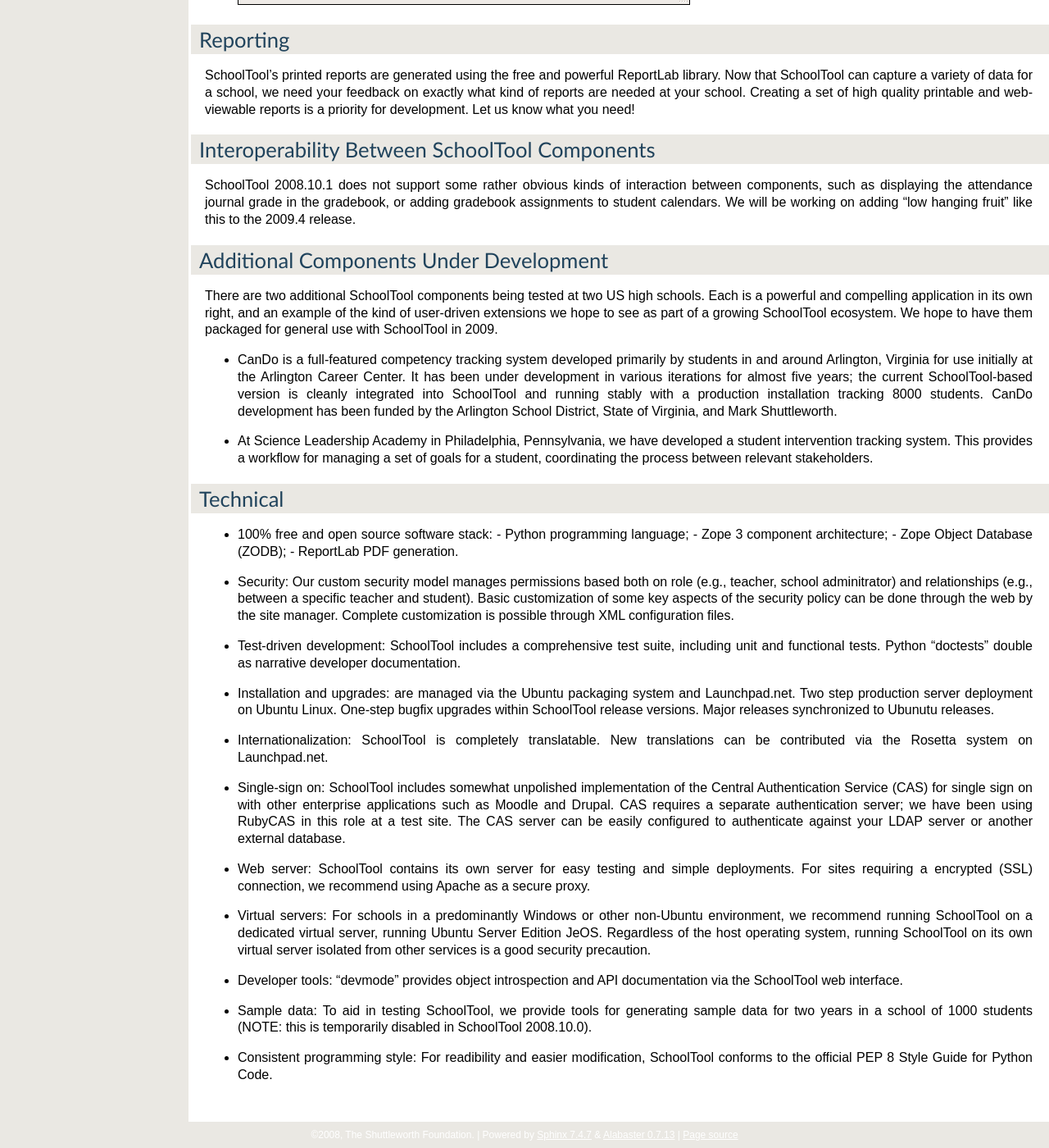
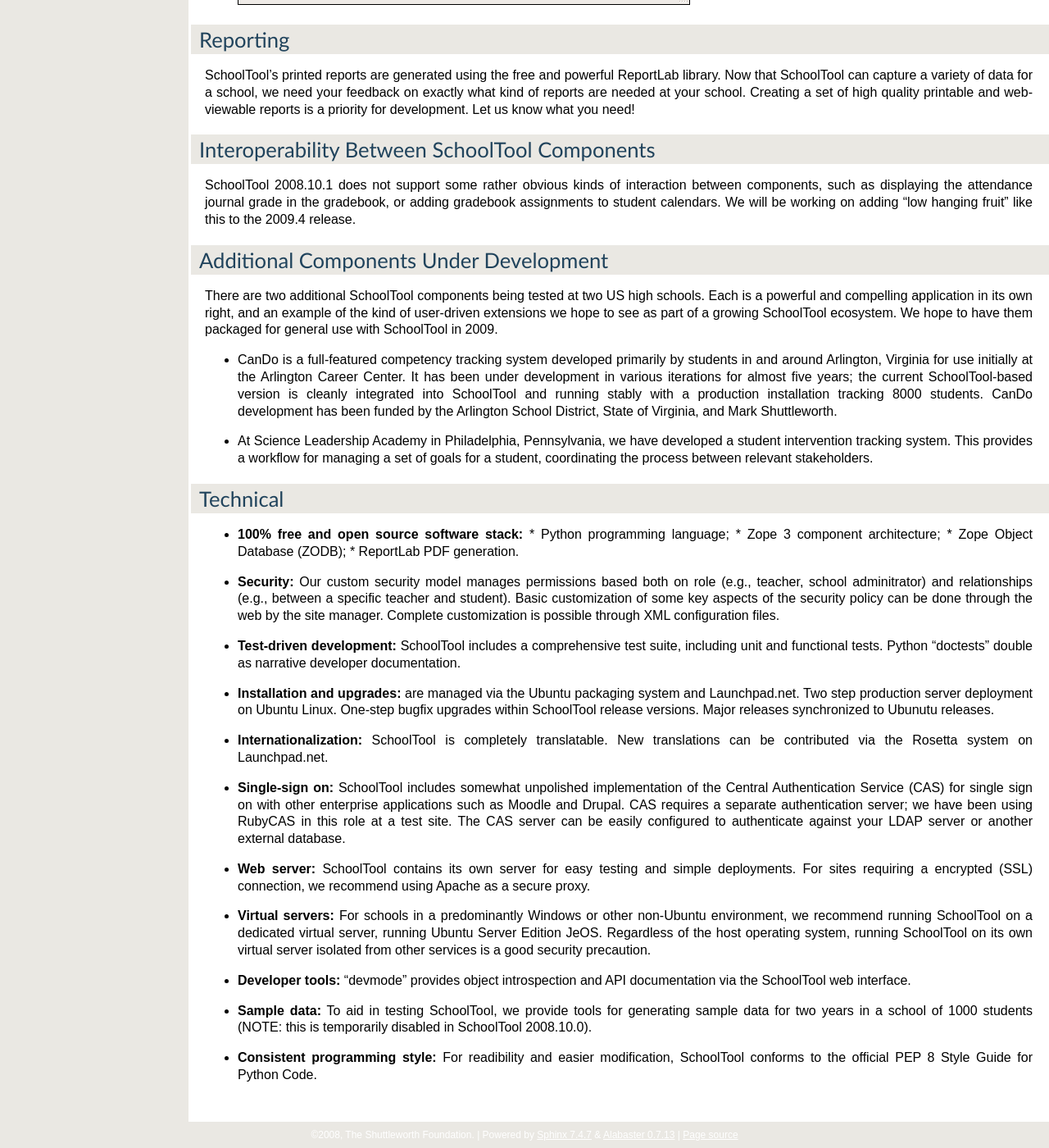
Before and after one commit to schooltool-project/schooltool-book, a Sphinx documentation site: the page built from source/intrepid-features.rst, in a window 1280 px wide and 1400 px high, scrolled down 4365 px. Shown: the whole window at 82% size. Built offline with Sphinx 7.4.7, drawn with Linux system fonts in a browser that asks for light colours; some of the changed text lies outside the part shown.

```diff
--- a/source/index.rst
+++ b/source/index.rst
@@ -1,6 +1,3 @@
-.. SchoolTool User's Guide documentation master file, created by sphinx-quickstart on Wed Apr 30 14:02:38 2008.
-   You can adapt this file completely to your liking, but it should at least
-   contain the root `toctree` directive.
 
 The SchoolTool Book
 ===================
@@ -16,3 +13,4 @@ Contents:
    administrators
    users
    developers
+   about
--- a/source/install.rst
+++ b/source/install.rst
@@ -36,6 +36,8 @@ For the forseeable future we are only supporting deployment on `Ubuntu Linux <ht
 
    Either type ``sudo apt-get install schooltool-2008`` in a terminal (and answer "y" to the subsequent questions), or in Synaptic search for "schooltool-2008", select it for installation, and hit **Apply**.
 
+   Note that on intrepid schooltool-2008 does not seem to show up in the initial search on Synaptic, so you should use the terminal method.
+
    If all goes well, many, many small Zope components will be installed and you'll have a SchoolTool server running on http://localhost:7080.  If that doesn't work, try http://127.0.0.1
 
    **The login is "manager" and the default password is "schooltool".**
--- a/source/intrepid-features.rst
+++ b/source/intrepid-features.rst
@@ -17,17 +17,17 @@ Currently, the primary deployment strategy for SchoolTool is for one server inst
 School Model
 ------------
 
-* Persons: Default roles for people are students, teachers, school administrators, and site administrators (technical).  Parent access is planned for future releases.  People can be imported and exported from text files.  By design all people can log in, but currently our development focus has been on teacher and administrator views.  If people are not assigned passwords, they cannot log in.
+* **Persons:** Default roles for people are students, teachers, school administrators, and site administrators (technical).  Parent access is planned for future releases.  People can be imported and exported from text files.  By design all people can log in, but currently our development focus has been on teacher and administrator views.  If people are not assigned passwords, they cannot log in.
 
-* Groups: Create arbitrary groups of people representing school organizations, clubs, teams, etc.  Group rosters can be imported from text files.
+* **Groups:** Create arbitrary groups of people representing school organizations, clubs, teams, etc.  Group rosters can be imported from text files.
 
-* Courses and sections: Courses define blocks of curriculum; e.g., 1st grade Math, 9th grade English.  Sections are the groupings of teachers and students working on a course; e.g., Mr. Hoffman's 9:30 Algebra I class, Fall 2009 semester.  Courses and sections can be imported from text files.
+* **Courses and sections:** Courses define blocks of curriculum; e.g., 1st grade Math, 9th grade English.  Sections are the groupings of teachers and students working on a course; e.g., Mr. Hoffman's 9:30 Algebra I class, Fall 2009 semester.  Courses and sections can be imported from text files.
 
-* Years and terms: Years are the longest block of time in SchoolTool.  The transition between years represents a regular point of significant reorganization within the school; e.g., when most students are promoted, teachers hired, etc.).  Terms define when sections begin and end.
+* **Years and terms:** Years are the longest block of time in SchoolTool.  The transition between years represents a regular point of significant reorganization within the school; e.g., when most students are promoted, teachers hired, etc.).  Terms define when sections begin and end.
 
-* Timetables: Timetables define when sections meet during the week.  This is the school's "bell schedule."  SchoolTool handles simple timetables; e.g., classes meet the same time every day; and many complex ones, such as rotating schedules and schedules with different start and end times on different days of the week.  SchoolTool does not currently generate class rosters or automatically schedule sections into rooms and times.  It tracks the timetables you enter or import.
+* **Timetables:** Timetables define when sections meet during the week.  This is the school's "bell schedule."  SchoolTool handles simple timetables; e.g., classes meet the same time every day; and many complex ones, such as rotating schedules and schedules with different start and end times on different days of the week.  SchoolTool does not currently generate class rosters or automatically schedule sections into rooms and times.  It tracks the timetables you enter or import.
 
-* Resources: SchoolTool allows you to manage and track shared resources.  These are divided into "locations" and "resources," with further user-created types such as "classrooms" or "projectors."  Each has additional meta-data, such as the seating capacity of a location.  Resources can be imported from a text file.
+* **Resources:** SchoolTool allows you to manage and track shared resources.  These are divided into "locations" and "resources," with further user-created types such as "classrooms" or "projectors."  Each has additional meta-data, such as the seating capacity of a location.  Resources can be imported from a text file.
 
 Demographics
 ------------
@@ -114,28 +114,28 @@ There are two additional SchoolTool components being tested at two US high schoo
 Technical
 ---------
 
-* 100% free and open source software stack:
-  - Python programming language;
-  - Zope 3 component architecture;
-  - Zope Object Database (ZODB);
-  - ReportLab PDF generation.
+* **100% free and open source software stack:**
+  * Python programming language;
+  * Zope 3 component architecture;
+  * Zope Object Database (ZODB);
+  * ReportLab PDF generation.
 
-* Security: Our custom security model manages permissions based both on role (e.g., teacher, school adminitrator) and relationships (e.g., between a specific teacher and student).  Basic customization of some key aspects of the security policy can be done through the web by the site manager.  Complete customization is possible through XML configuration files.
+* **Security:** Our custom security model manages permissions based both on role (e.g., teacher, school adminitrator) and relationships (e.g., between a specific teacher and student).  Basic customization of some key aspects of the security policy can be done through the web by the site manager.  Complete customization is possible through XML configuration files.
 
-* Test-driven development: SchoolTool includes a comprehensive test suite, including unit and functional tests.  Python "doctests" double as narrative developer documentation.
+* **Test-driven development:** SchoolTool includes a comprehensive test suite, including unit and functional tests.  Python "doctests" double as narrative developer documentation.
 
-* Installation and upgrades: are managed via the Ubuntu packaging system and Launchpad.net.  Two step production server deployment on Ubuntu Linux.  One-step bugfix upgrades within SchoolTool release versions.  Major releases synchronized to Ubunutu releases.
+* **Installation and upgrades:** are managed via the Ubuntu packaging system and Launchpad.net.  Two step production server deployment on Ubuntu Linux.  One-step bugfix upgrades within SchoolTool release versions.  Major releases synchronized to Ubunutu releases.
 
-* Internationalization: SchoolTool is completely translatable.  New translations can be contributed via the Rosetta system on Launchpad.net.
+* **Internationalization:** SchoolTool is completely translatable.  New translations can be contributed via the Rosetta system on Launchpad.net.
 
-* Single-sign on: SchoolTool includes somewhat unpolished implementation of the Central Authentication Service (CAS) for single sign on with other enterprise applications such as Moodle and Drupal.  CAS requires a separate authentication server; we have been using RubyCAS in this role at a test site.  The CAS server can be easily configured to authenticate against your LDAP server or another external database.
+* **Single-sign on:** SchoolTool includes somewhat unpolished implementation of the Central Authentication Service (CAS) for single sign on with other enterprise applications such as Moodle and Drupal.  CAS requires a separate authentication server; we have been using RubyCAS in this role at a test site.  The CAS server can be easily configured to authenticate against your LDAP server or another external database.
 
-* Web server: SchoolTool contains its own server for easy testing and simple deployments.  For sites requiring a encrypted (SSL) connection, we recommend using Apache as a secure proxy.
+* **Web server:** SchoolTool contains its own server for easy testing and simple deployments.  For sites requiring a encrypted (SSL) connection, we recommend using Apache as a secure proxy.
 
-* Virtual servers: For schools in a predominantly Windows or other non-Ubuntu environment, we recommend running SchoolTool on a dedicated virtual server, running Ubuntu Server Edition JeOS.  Regardless of the host operating system, running SchoolTool on its own virtual server isolated from other services is a good security precaution.
+* **Virtual servers:** For schools in a predominantly Windows or other non-Ubuntu environment, we recommend running SchoolTool on a dedicated virtual server, running Ubuntu Server Edition JeOS.  Regardless of the host operating system, running SchoolTool on its own virtual server isolated from other services is a good security precaution.
 
-* Developer tools: "devmode" provides object introspection and API documentation via the SchoolTool web interface.
+* **Developer tools:** "devmode" provides object introspection and API documentation via the SchoolTool web interface.
 
-* Sample data: To aid in testing SchoolTool, we provide tools for generating sample data for two years in a school of 1000 students (NOTE: this is temporarily disabled in SchoolTool 2008.10.0).
+* **Sample data:** To aid in testing SchoolTool, we provide tools for generating sample data for two years in a school of 1000 students (NOTE: this is temporarily disabled in SchoolTool 2008.10.0).
 
-* Consistent programming style: For readibility and easier modification, SchoolTool conforms to the official PEP 8 Style Guide for Python Code.
+* **Consistent programming style:** For readibility and easier modification, SchoolTool conforms to the official PEP 8 Style Guide for Python Code.
--- a/source/sample.rst
+++ b/source/sample.rst
@@ -1,5 +1,9 @@
 Generating Sample Data
 ======================
+
+Note::
+
+  Sample data generation is disabled in SchoolTool 2008.10.0.  We are working to update its implementation and it will return in an upcoming bugfix release.
 
 To make SchoolTool easier to test and evaluate, it has a built-in system for generating sample data.  The current system generates a fake school of 1000 students and creates fake data for four semesters (two years).  This provides a realistic sense of database responsiveness with a fully populated database.  Generating this data takes quite a bit of processor time, however.
 
```
Also changed, not shown: source/about.rst (added, +41 -0 lines).
